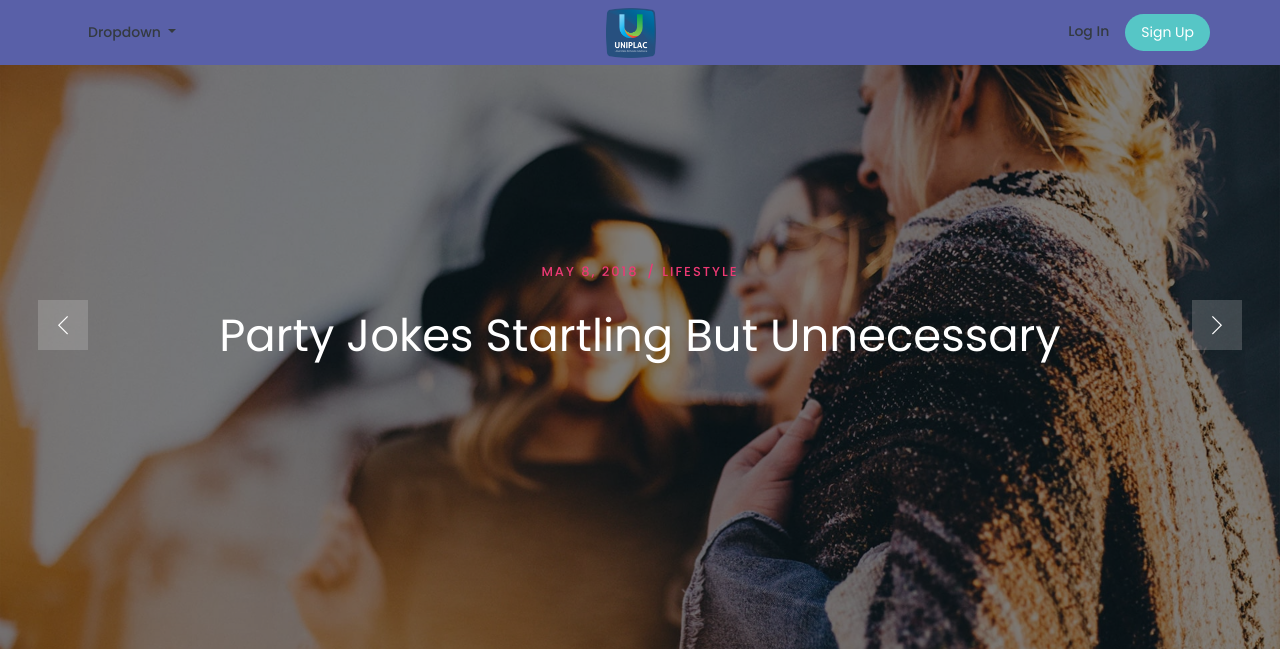
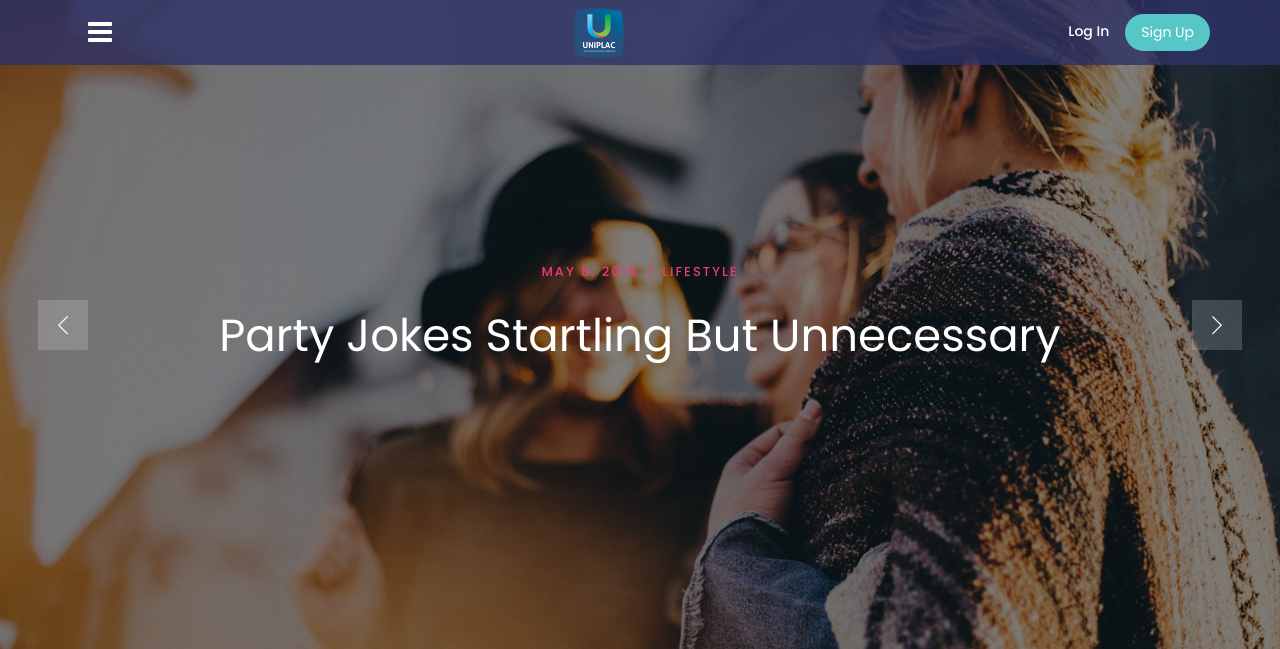
Before and after one commit to Bruno7kp/mural-virtual, a Flask app: page / in a window 1280 px wide. Shown: the top 649 px of the page. Run offline with Flask 2, Linux system fonts and the light colour scheme; some libraries are stand-ins or nearby versions; some web fonts are replaced.

Commit message:
Icone da nav bar e transparencia

```diff
--- a/mural/static/assets/css/custom.css
+++ b/mural/static/assets/css/custom.css
@@ -2207,3 +2207,7 @@ textarea.form-control {
 .video-play {
   display: none !important;
 }
+
+.navigation-clean-button{
+  background: #2e3367cf;
+}
--- a/mural/templates/modelo.html
+++ b/mural/templates/modelo.html
@@ -20,11 +20,13 @@
         <div class="container"><button data-toggle="collapse" class="navbar-toggler" data-target="#navcol-1"><span class="sr-only">Toggle navigation</span><span class="navbar-toggler-icon"></span></button>
             <div class="collapse navbar-collapse" id="navcol-1" style="width: auto;height: auto;">
                 <ul class="nav navbar-nav">
-                    <li class="nav-item dropdown"><a class="dropdown-toggle nav-link text-dark" data-toggle="dropdown" href="#">Dropdown </a>
+                    <li class="nav-item dropdown"><a class="nav-link text-white" data-toggle="dropdown" href="#"><i class="fa fa-2x fa-bars"></i></a>
                         <div class="dropdown-menu" role="menu"><a class="dropdown-item" role="presentation" href="listNoticias.html">Noticias</a><a class="dropdown-item" role="presentation" href="listAvisos.html">Avisos</a><a class="dropdown-item" role="presentation" href="listAnuncios.html">Anúncios</a><a class="dropdown-item" role="presentation"
                                 href="#">Dashboard</a></div>
                     </li>
-                </ul><img alt="Logo Uniplac" style="width: 50px;height: 50px;margin: auto;" src="static/assets/img/logo-uniplac.png" width="50px" height="50px"><span class="navbar-text actions"> <a class="text-dark login" href="#">Log In</a><a class="btn btn-light action-button" role="button" href="#">Sign Up</a></span></div>
+                </ul>
+                <img alt="Logo Uniplac" style="width: 50px;height: 50px;margin: auto;" src="static/assets/img/logo-uniplac.png" width="50px" height="50px">
+                <span class="navbar-text actions"> <a class="text-white login" href="#">Log In</a><a class="btn btn-light action-button" role="button" href="#">Sign Up</a></span></div>
         </div>
     </nav>
 
```
Also changed, not shown: mural/mod_home/templates/home.html (line endings or trailing spaces).
